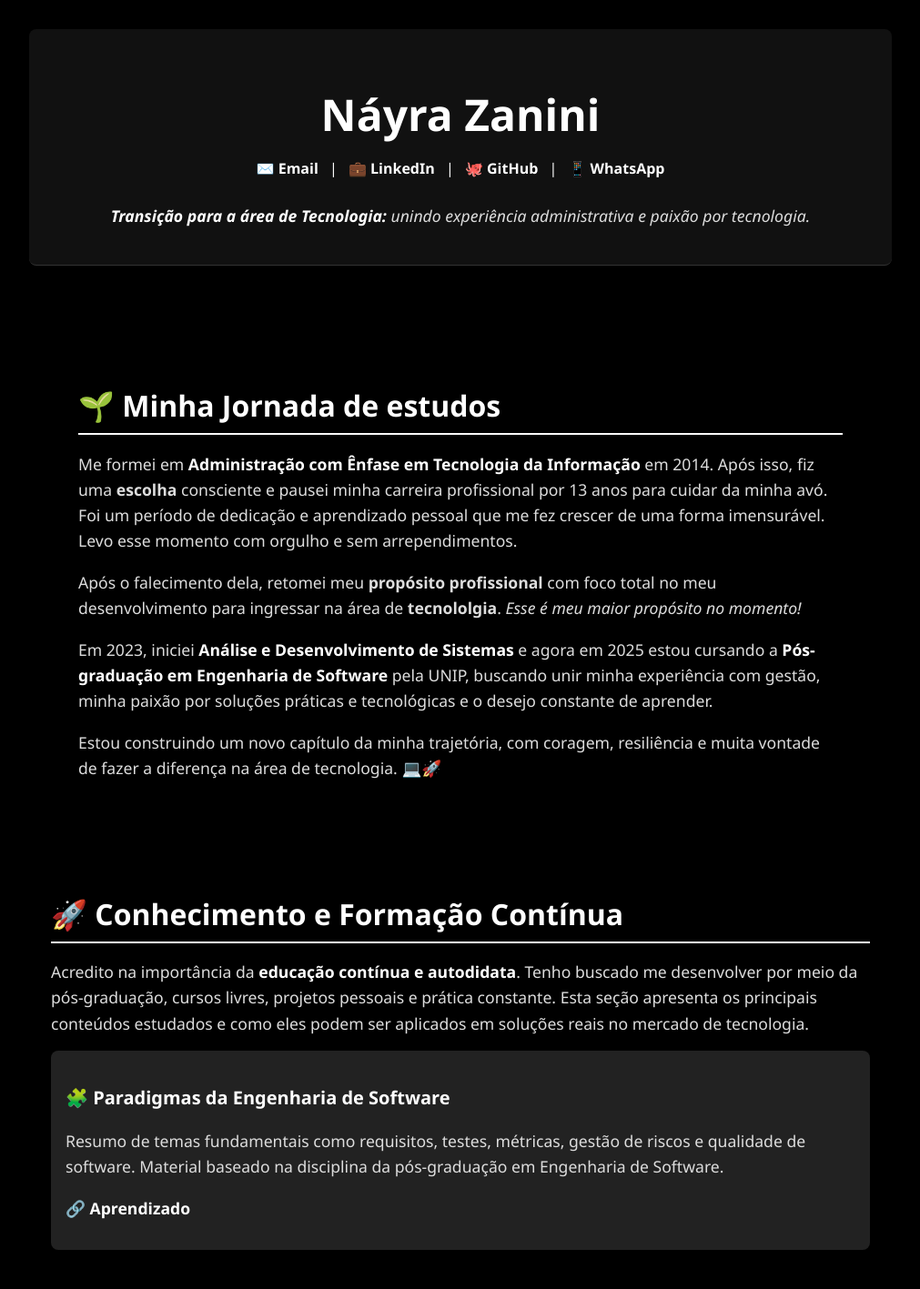
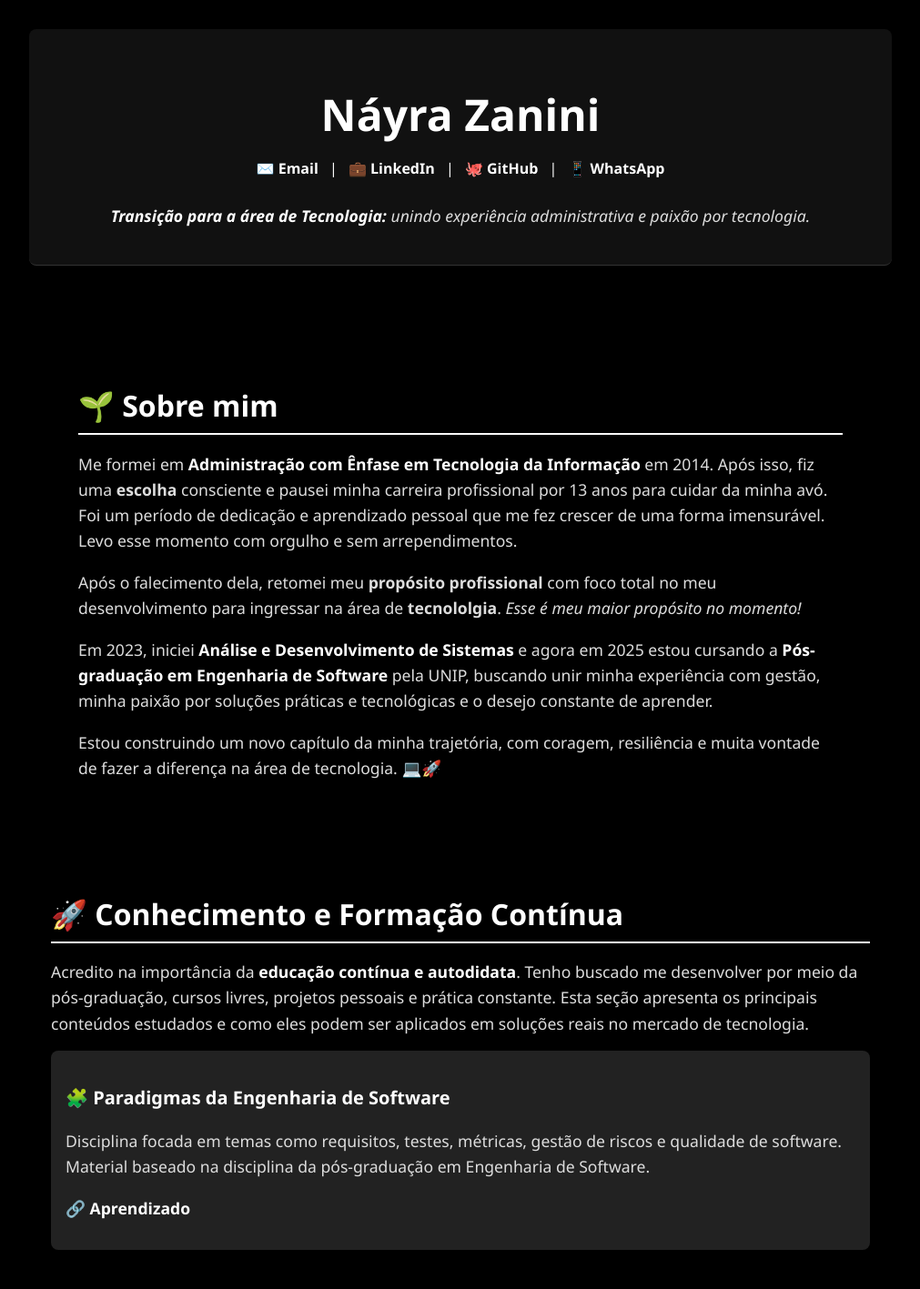
Before and after one commit to nayrazanini/nayra-zanini.portfolio, a plain HTML site: page index.html in a window 1280 px wide. Shown: the top 1417 px of the page at 91% size, without its empty margins (134-1145 px from the left). Drawn offline with Linux system fonts and the light colour scheme.

Commit message:
Update index.html

```diff
--- a/index.html
+++ b/index.html
@@ -102,7 +102,7 @@
   <!-- SOBRE -->
   <section>
     <section style="background-color: #000000; color: #ffffff; padding: 30px; border-radius: 12px;">
-  <h2>🌱 Minha Jornada de estudos</h2>
+  <h2>🌱 Sobre mim</h2>
   <p>
     Me formei em <strong>Administração com Ênfase em Tecnologia da Informação</strong> em 2014. Após isso, fiz uma <b>escolha</b> consciente e pausei minha carreira profissional
    por 13 anos para cuidar da minha avó. Foi um período de dedicação e aprendizado pessoal que me fez crescer de uma forma imensurável. Levo esse momento com orgulho e sem arrependimentos.
@@ -131,7 +131,7 @@
   <ul>
     <li>
       <h3>🧩 Paradigmas da Engenharia de Software</h3>
-      <p>Resumo de temas fundamentais como requisitos, testes, métricas, gestão de riscos e qualidade de software. Material baseado na disciplina da pós-graduação em Engenharia de Software.</p>
+      <p> Disciplina focada em temas como requisitos, testes, métricas, gestão de riscos e qualidade de software. Material baseado na disciplina da pós-graduação em Engenharia de Software.</p>
       <p><a href="paradigmas-engenharia-software.html" target="_blank">🔗 Aprendizado </a></p>
     </li>
   </ul>
```
